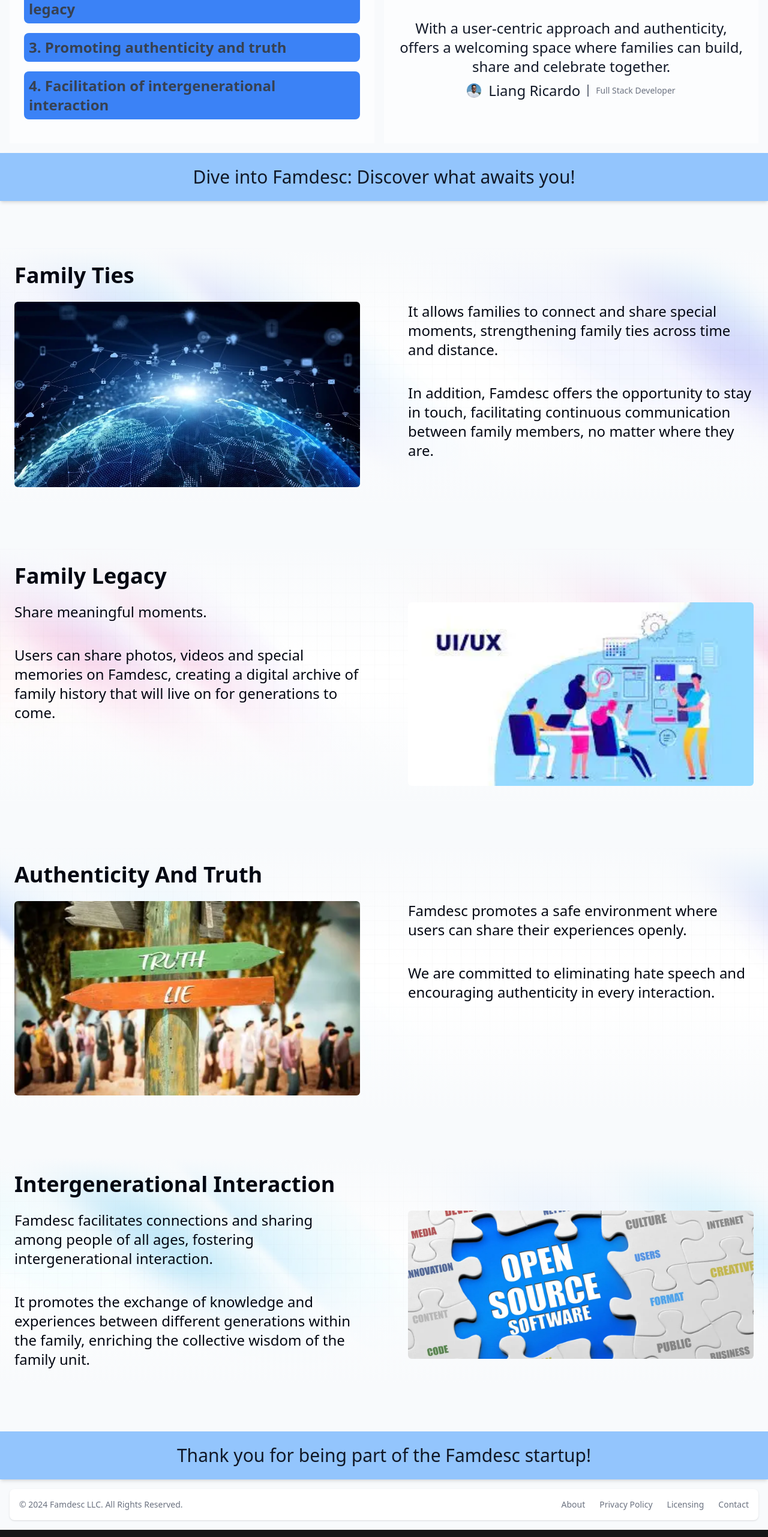
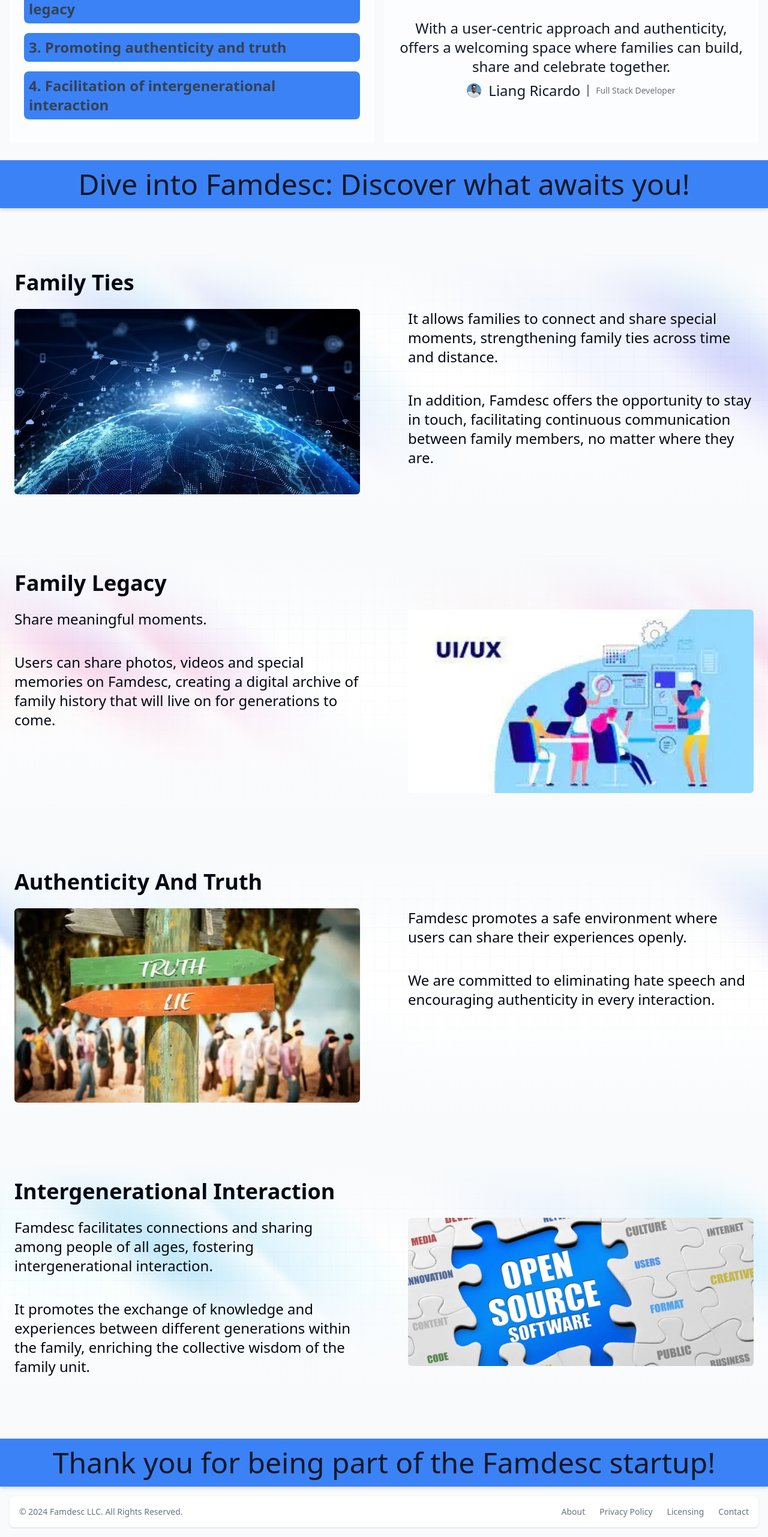
Before and after one commit to nardis9501/famdesc-landingpage, a Next.js app: page / in a window 1280 px wide. Shown: the part 2490-5052 px from the top of the page at 60% size. Built offline with nearby package versions, Linux system fonts and the light colour scheme; what @midudev/tailwind-animations would draw is missing.

Commit message:
feat: fix text alignment Correctly centered for a more uniform and attractive presentation.

```diff
--- a/components/Home/Home.js
+++ b/components/Home/Home.js
@@ -47,19 +47,20 @@
               </section>
 
               <h2
-                className={`flex items-center justify-center h-20 text-3xl  shadow-md ${
-                  color === "blue" && "bg-blue-300"
-                } ${color === "red" && "bg-red-300"}`}
+                className={`flex justify-center items-center w-full p-4 font-medium my-3 text-3xl md:text-4xl lg:text-5xl shadow-md ${
+                  color === "blue" && "bg-blue-500"
+                } ${color === "red" && "bg-red-500"}`}
               >
                 Dive into Famdesc: Discover what awaits you!
               </h2>
               <section>
                 <FeatureCard />
               </section>
+
               <h2
-                className={`flex items-center justify-center h-20 text-3xl shadow-md ${
-                  color === "blue" && "bg-blue-300"
-                } ${color === "red" && "bg-red-300"}`}
+                className={`flex justify-center items-center w-full p-4 font-medium my-3 text-3xl md:text-4xl lg:text-5xl shadow-md ${
+                  color === "blue" && "bg-blue-500"
+                } ${color === "red" && "bg-red-500"}`}
               >
                 Thank you for being part of the Famdesc startup!
               </h2>
```
